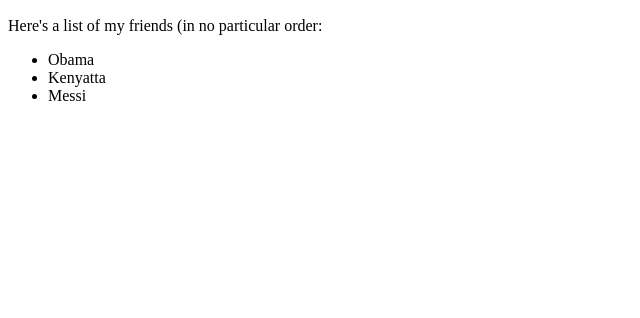
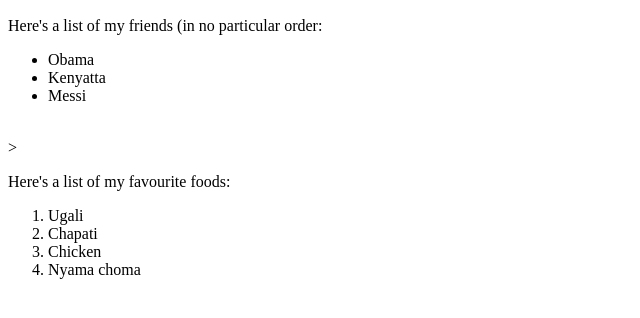
Before and after one commit to cmriungu/My-First-Website, a plain HTML site: page my-favourite-things.html in a window 1280 px wide. Shown: the part 110-428 px from the top of the page, without its empty margins (0-640 px from the left). Drawn offline with Linux system fonts and the light colour scheme.

```diff
--- a/my-favourite-things.html
+++ b/my-favourite-things.html
@@ -13,6 +13,14 @@
       <li>Messi</li>
     </ul>
 
-    <p></p>
+    <br> <!--paragraph spacing!-->>
+
+    <p>Here's a list of my favourite foods:</p>
+    <ol>
+      <li>Ugali</li>
+      <li>Chapati</li>
+      <li>Chicken</li>
+      <li>Nyama choma</li>
+    </ol>
   </body>
 </html>
```
